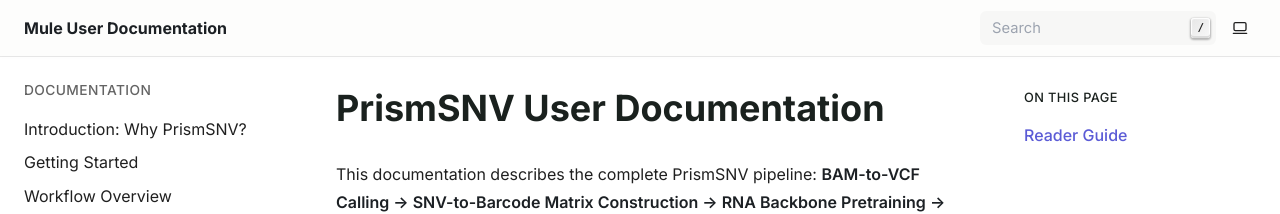
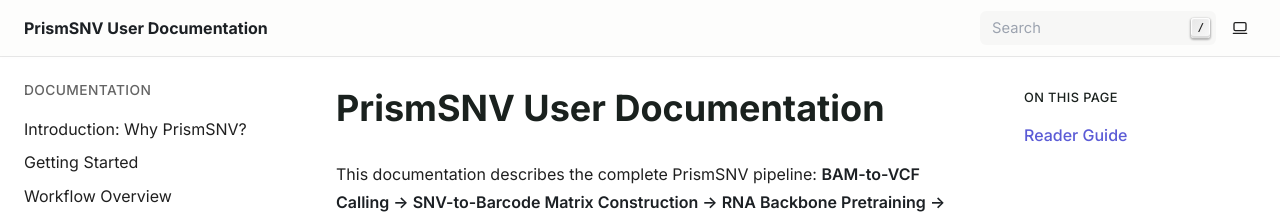
Before and after one commit to PSSUN/MuleDoc, a Sphinx documentation site: the page built from docs/index.md, in a window 1280 px wide. Shown: the top 214 px of the page. Built offline with Sphinx 7.4.7, drawn with Linux system fonts in a browser that asks for light colours.

Commit message:
Update conf.py

```diff
--- a/docs/conf.py
+++ b/docs/conf.py
@@ -1,5 +1,5 @@
-project = "Mule User Documentation"
-author = "Mule Team"
+project = "PrismSNV User Documentation"
+author = "PrismSNV Team"
 release = "1.0.0"
 language = "en"
 
```
